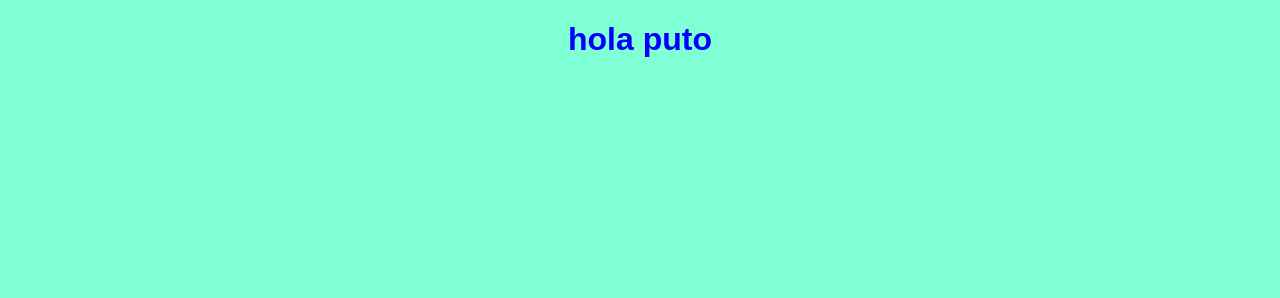
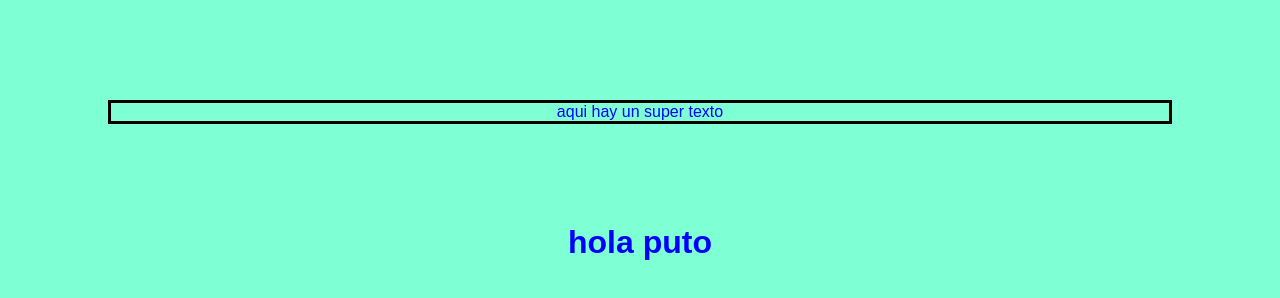
Before and after one commit to Aortix99/primeraVez, a plain HTML site: page index.html in a window 1280 px wide. Drawn offline with Linux system fonts and the light colour scheme.

Commit message:
cabecera

```diff
--- a/css/estilos.css
+++ b/css/estilos.css
@@ -4,3 +4,11 @@ body{
     color: blue;
     background-color: aquamarine;
 }
+#a{
+margin: 50px;
+border:black;
+border-width: 3px;
+border-style: solid;
+margin: 100px;
+
+}
--- a/index.html
+++ b/index.html
@@ -1,5 +1,6 @@
 <!DOCTYPE html>
 <html lang="en">
+    <div id="a"> aqui hay un super texto</div>
 <head>
     <meta charset="UTF-8">
     <meta http-equiv="X-UA-Compatible" content="IE=edge">
```
